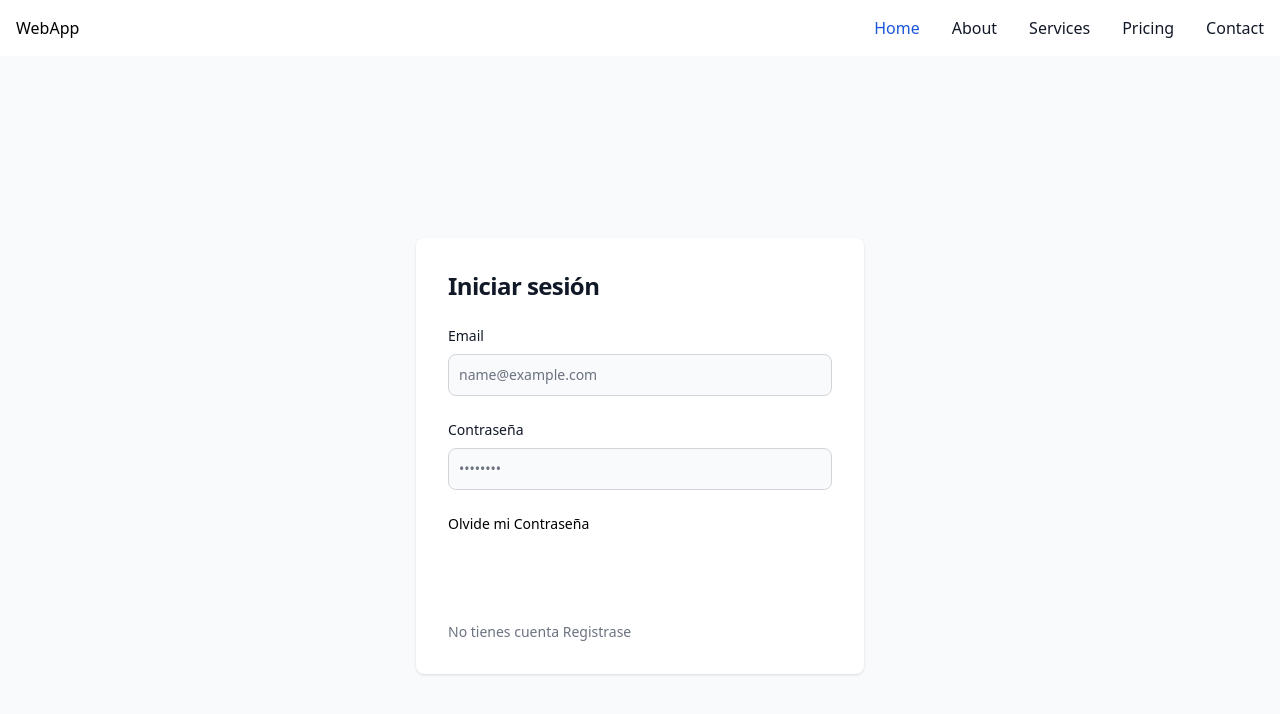
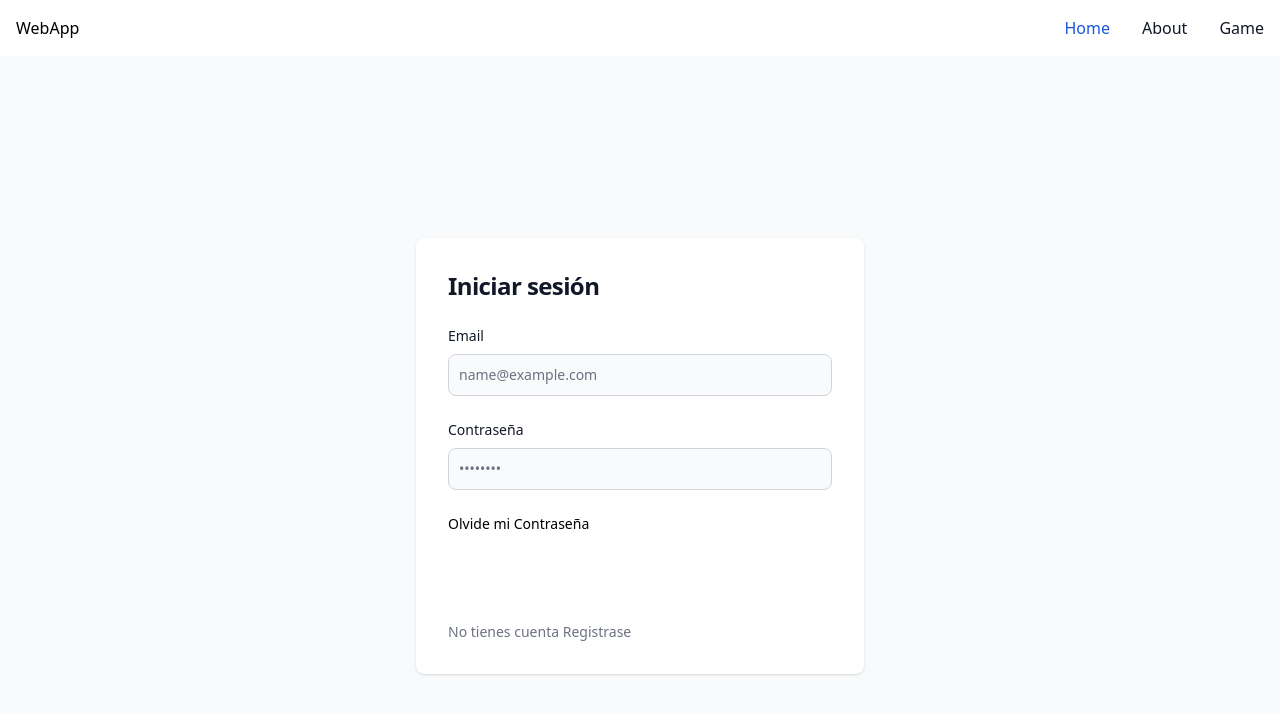
Before and after one commit to RobertoIL/proyecto_ESP1, a Vue app: page /login in a window 1280 px wide. Shown: the top 714 px of the page. Built offline with nearby package versions, Linux system fonts and the light colour scheme.

Commit message:
Change: botones de navegacion agregados

```diff
--- a/src/client/components/Navbar.vue
+++ b/src/client/components/Navbar.vue
@@ -13,19 +13,19 @@
             <div class="hidden w-full md:block md:w-auto" id="navbar-default">
             <ul class="font-medium flex flex-col p-4 md:p-0 mt-4 border border-gray-100 rounded-lg bg-gray-50 md:flex-row md:space-x-8 rtl:space-x-reverse md:mt-0 md:border-0 md:bg-white dark:bg-gray-800 md:dark:bg-gray-900 dark:border-gray-700">
                 <li>
-                <a href="#" class="block py-2 px-3 text-white bg-blue-700 rounded md:bg-transparent md:text-blue-700 md:p-0 dark:text-white md:dark:text-blue-500" aria-current="page">Home</a>
+                    <RouterLink to="/">
+                        <a href="#" class="block py-2 px-3 text-white bg-blue-700 rounded md:bg-transparent md:text-blue-700 md:p-0 dark:text-white md:dark:text-blue-500" aria-current="page">Home</a>
+                    </RouterLink>
                 </li>
                 <li>
-                <a href="#" class="block py-2 px-3 text-gray-900 rounded hover:bg-gray-100 md:hover:bg-transparent md:border-0 md:hover:text-blue-700 md:p-0 dark:text-white md:dark:hover:text-blue-500 dark:hover:bg-gray-700 dark:hover:text-white md:dark:hover:bg-transparent">About</a>
+                    <RouterLink to="">
+                        <a href="#" class="block py-2 px-3 text-gray-900 rounded hover:bg-gray-100 md:hover:bg-transparent md:border-0 md:hover:text-blue-700 md:p-0 dark:text-white md:dark:hover:text-blue-500 dark:hover:bg-gray-700 dark:hover:text-white md:dark:hover:bg-transparent">About</a>
+                    </RouterLink>
                 </li>
                 <li>
-                <a href="#" class="block py-2 px-3 text-gray-900 rounded hover:bg-gray-100 md:hover:bg-transparent md:border-0 md:hover:text-blue-700 md:p-0 dark:text-white md:dark:hover:text-blue-500 dark:hover:bg-gray-700 dark:hover:text-white md:dark:hover:bg-transparent">Services</a>
-                </li>
-                <li>
-                <a href="#" class="block py-2 px-3 text-gray-900 rounded hover:bg-gray-100 md:hover:bg-transparent md:border-0 md:hover:text-blue-700 md:p-0 dark:text-white md:dark:hover:text-blue-500 dark:hover:bg-gray-700 dark:hover:text-white md:dark:hover:bg-transparent">Pricing</a>
-                </li>
-                <li>
-                <a href="#" class="block py-2 px-3 text-gray-900 rounded hover:bg-gray-100 md:hover:bg-transparent md:border-0 md:hover:text-blue-700 md:p-0 dark:text-white md:dark:hover:text-blue-500 dark:hover:bg-gray-700 dark:hover:text-white md:dark:hover:bg-transparent">Contact</a>
+                    <RouterLink to="/game">
+                        <a href="#" class="block py-2 px-3 text-gray-900 rounded hover:bg-gray-100 md:hover:bg-transparent md:border-0 md:hover:text-blue-700 md:p-0 dark:text-white md:dark:hover:text-blue-500 dark:hover:bg-gray-700 dark:hover:text-white md:dark:hover:bg-transparent">Game</a>
+                    </RouterLink>
                 </li>
             </ul>
             </div>
@@ -34,7 +34,11 @@
 </template>
 
 <script>
+import { RouterLink } from "vue-router";
 export default {
     name: 'Navbar',
+    components: {
+        RouterLink,
+    }
 }
 </script>
```
